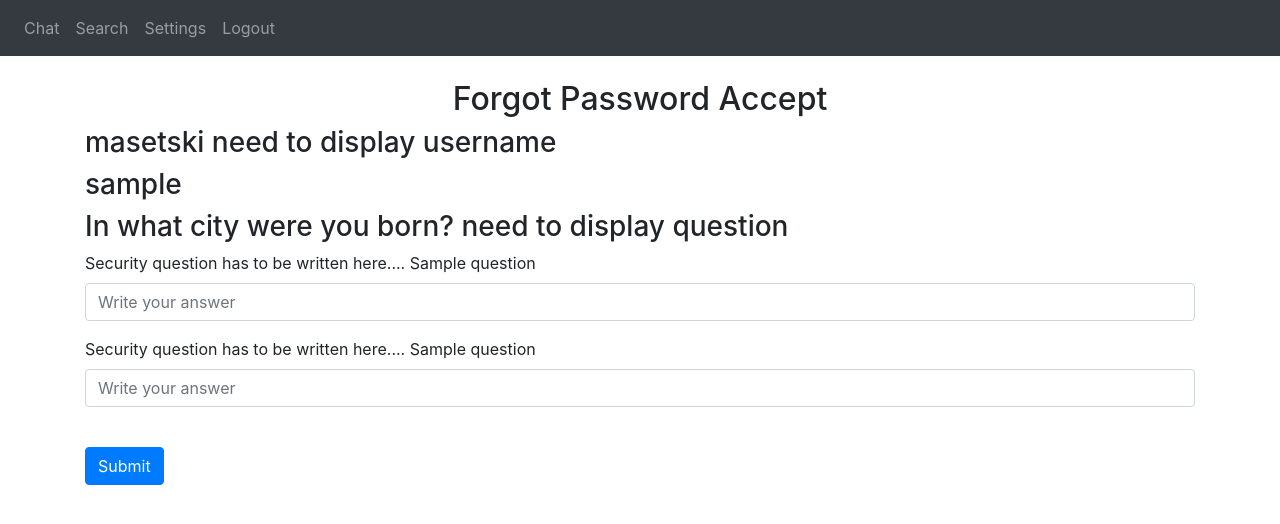
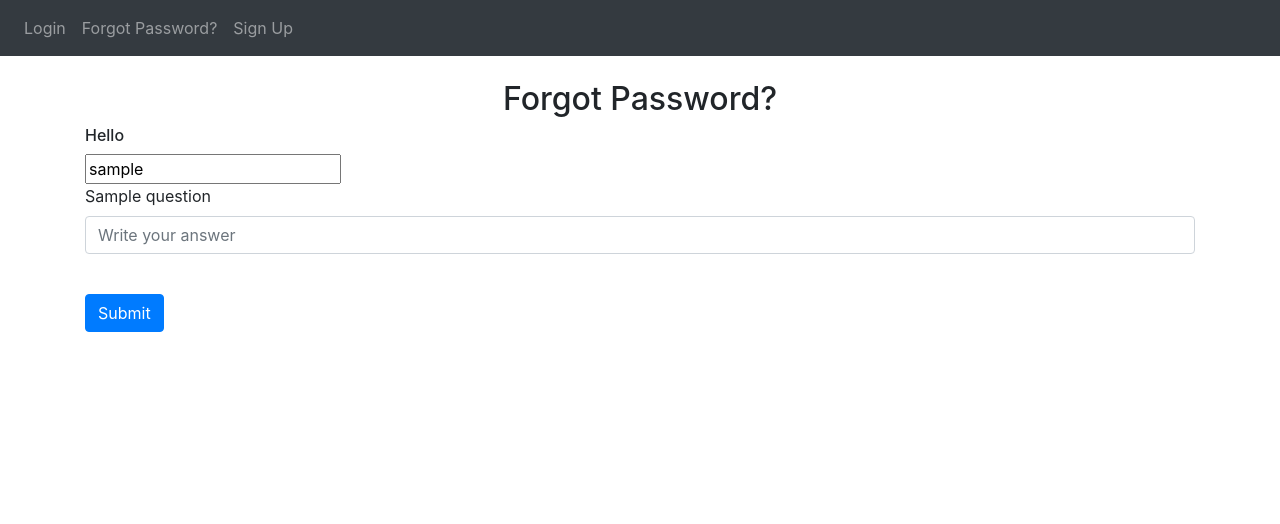
Before and after one commit to matthew-c-lee/Chat-Application, a Flask app: template website/templates/forgot_password_accept.html in a window 1280 px wide. Shown: the top 524 px of the page. Run offline with Flask 2, Linux system fonts and the light colour scheme; data comes from the database, SQL or seed files in the repository; the template is opened without the code that fills it: values that come from a table or form of the project are taken from there, most other values are stand-ins (such as "Sample title", 1, 10 or a date in 2020); some libraries are stand-ins or nearby versions.

Commit message:
updated to show summitted username and related security question

```diff
--- a/website/templates/forgot_password_accept.html
+++ b/website/templates/forgot_password_accept.html
@@ -3,14 +3,16 @@
 
 
     <form method="POST">
-      <h2 align="center">Forgot Password Accept</h2>
+      <h2 align="center">Forgot Password?</h2>
+      <h3></h3>
+      <h6>Hello</h6>
+      <div>
+        <input type='text' id='username' name='username' value={{username}}>
+      </div>
 
-      <h3>{{user.username}} need to display username </h3>
-      <h3>{{username}}</h3>
-      <h3> {{user.question}} need to display question </h3>
 
       <div class="form-group">
-        <label for="answer">Security question has to be written here.... {{question}}
+        <label for="answer">{{question}}
 
         </label>
         <input
@@ -23,18 +25,7 @@
       </div>
 
 
-      <div class="form-group">
-        <label for="answer">Security question has to be written here.... {{question}}
 
-        </label>
-        <input
-          type="text"
-          class="form-control"
-          id="answer"
-          name="answer"
-          placeholder="Write your answer"
-        />
-      </div>
 
       <br />
 
```
